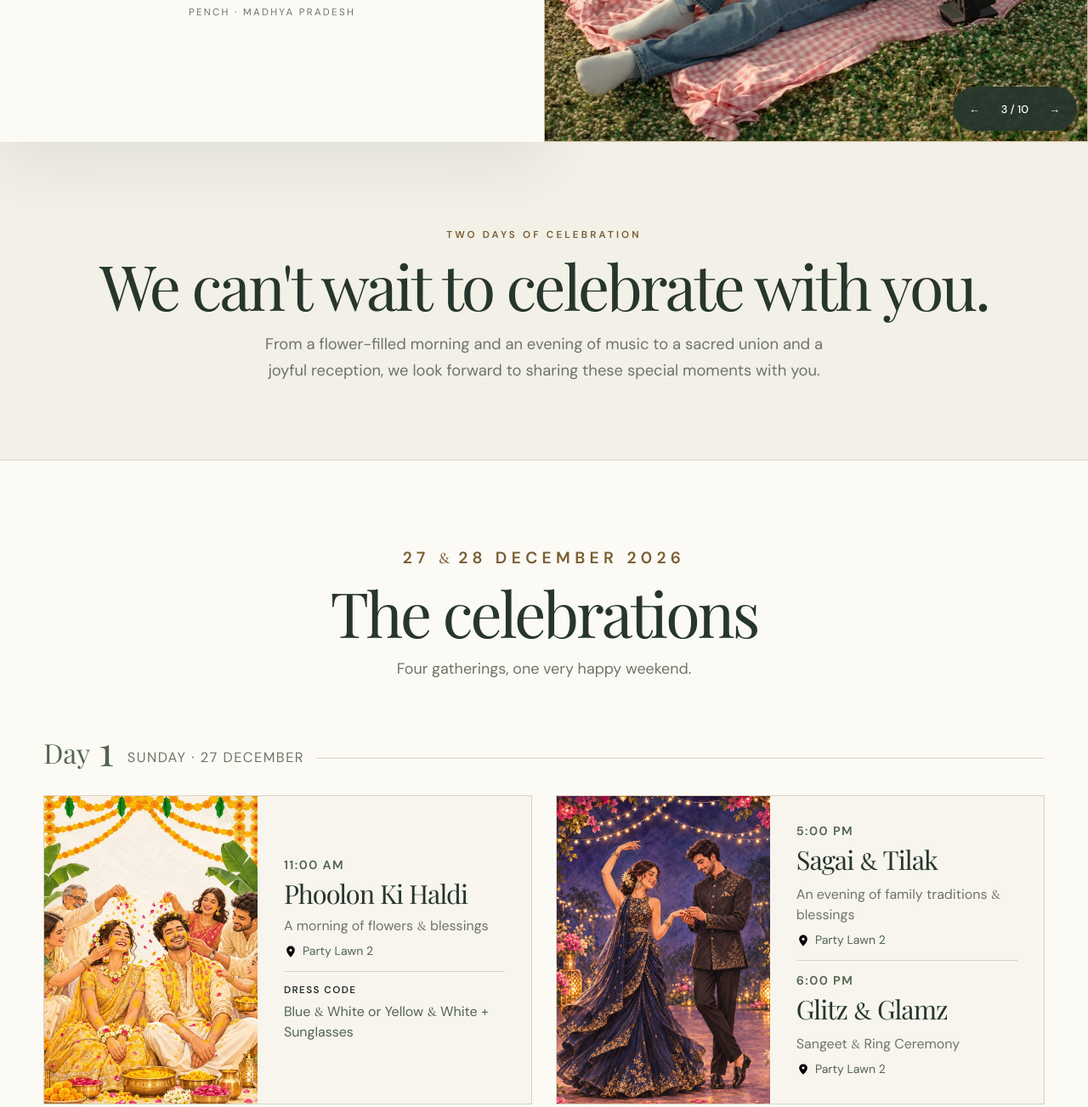
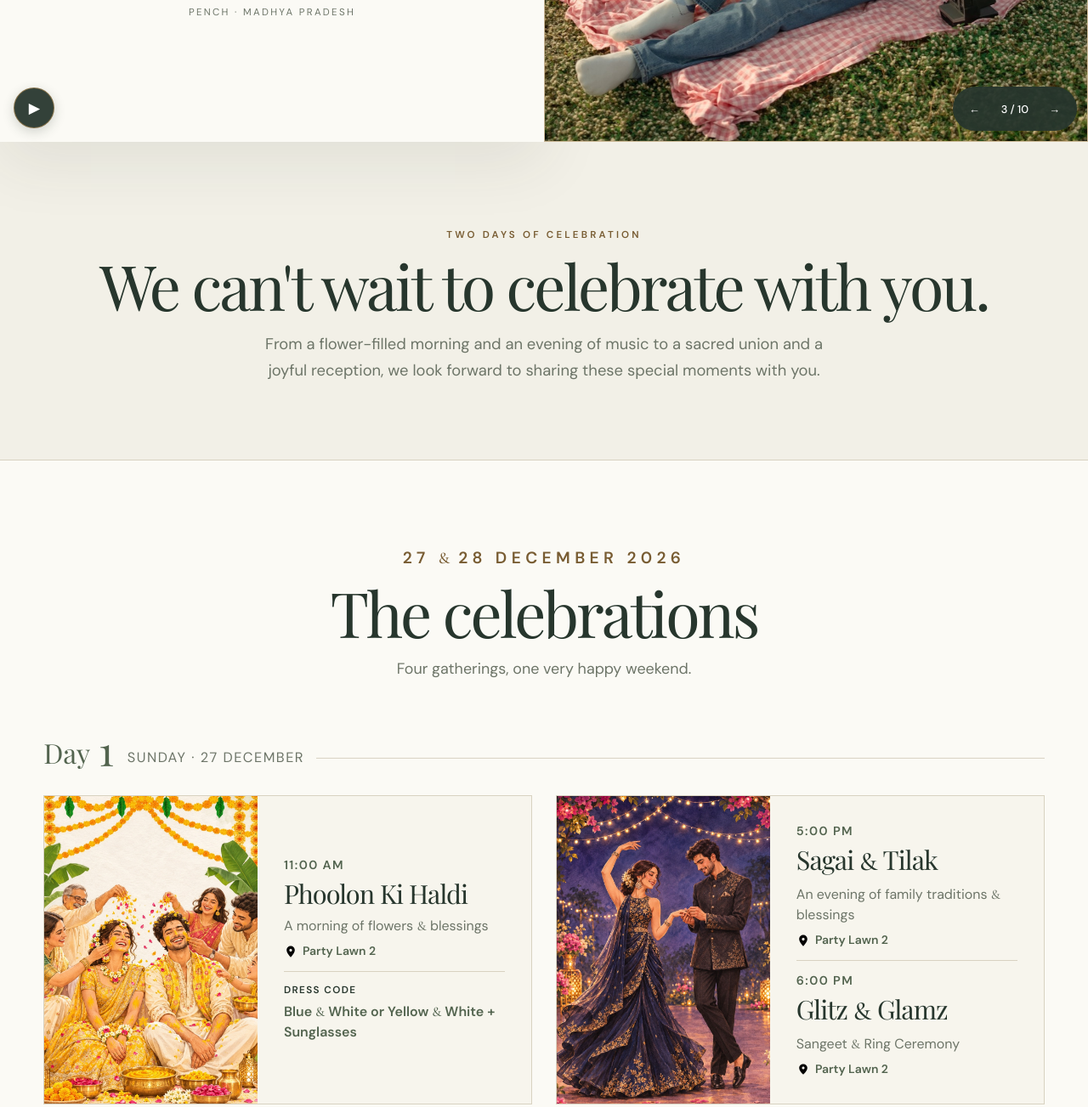
Before and after one commit to Muskan1842/Wedding-invitation, a plain HTML site: page index.html in a window 1280 px wide. Shown: the part 633-1936 px from the top of the page at 85% size. Drawn offline with nearby package versions, Linux system fonts and the light colour scheme; a web font is replaced by a local one.

Commit message:
Add files via upload

```diff
--- a/index.html
+++ b/index.html
@@ -226,6 +226,28 @@
 
       .hero-controls button:active { background: rgba(255, 255, 255, .2); }
 
+      .music-toggle {
+        position: fixed;
+        left: max(1rem, env(safe-area-inset-left));
+        bottom: max(1rem, env(safe-area-inset-bottom));
+        z-index: 20;
+        display: grid;
+        place-items: center;
+        width: 3rem;
+        height: 3rem;
+        border: 1px solid rgba(174, 137, 80, .65);
+        border-radius: 50%;
+        background: rgba(39, 54, 45, .94);
+        box-shadow: 0 4px 14px rgba(39, 54, 45, .2);
+        color: white;
+        font: 600 1rem var(--sans);
+        cursor: pointer;
+      }
+
+      .music-toggle:hover { background: var(--ink); }
+      .music-toggle:focus-visible { outline: 3px solid var(--gold); outline-offset: 3px; }
+      .music-toggle:active { transform: scale(.96); }
+
       .hero-photo-count {
         min-width: 3.3em;
         margin-inline: .25rem;
@@ -406,7 +428,13 @@
         margin: .5rem 0 0;
         color: var(--sage-dark);
         font-size: .875rem;
+        font-weight: 600;
         line-height: 1.4;
+      }
+
+      .event-location a {
+        color: inherit;
+        text-decoration: none;
       }
 
       .event-location-icon {
@@ -427,6 +455,7 @@
         border-top: 1px solid var(--line);
         color: var(--sage-dark);
         font-size: 1rem;
+        font-weight: 600;
         line-height: 1.55;
       }
 
@@ -727,7 +756,7 @@
                 <time class="event-time" datetime="2026-12-27T11:00">11:00 AM</time>
                 <h4>Phoolon Ki Haldi</h4>
                 <p class="event-kind">A morning of flowers <span class="ampersand">&amp;</span> blessings</p>
-                <p class="event-location"><img class="event-location-icon" src="assets/location-dot-solid-full.svg" width="16" height="16" alt=""> Party Lawn 2</p>
+                <p class="event-location"><img class="event-location-icon" src="assets/location-dot-solid-full.svg" width="16" height="16" alt=""> <a href="https://maps.app.goo.gl/bSrEtt69UkpgKm2t7" target="_blank" rel="noopener noreferrer">Party Lawn 2</a></p>
                 <p class="dress-code"><strong>Dress code</strong>Blue <span class="ampersand">&amp;</span> White or Yellow <span class="ampersand">&amp;</span> White + Sunglasses</p>
               </div>
               <div class="event-image">
@@ -740,12 +769,12 @@
                 <time class="event-time" datetime="2026-12-27T17:00">5:00 PM</time>
                 <h4>Sagai <span class="ampersand">&amp;</span> Tilak</h4>
                 <p class="event-kind">An evening of family traditions <span class="ampersand">&amp;</span> blessings</p>
-                <p class="event-location"><img class="event-location-icon" src="assets/location-dot-solid-full.svg" width="16" height="16" alt=""> Party Lawn 2</p>
+                <p class="event-location"><img class="event-location-icon" src="assets/location-dot-solid-full.svg" width="16" height="16" alt=""> <a href="https://maps.app.goo.gl/bSrEtt69UkpgKm2t7" target="_blank" rel="noopener noreferrer">Party Lawn 2</a></p>
                 <hr class="event-divider">
                 <time class="event-time" datetime="2026-12-27T18:00">6:00 PM</time>
                 <h4>Glitz <span class="ampersand">&amp;</span> Glamz</h4>
                 <p class="event-kind">Sangeet <span class="ampersand">&amp;</span> Ring Ceremony</p>
-                <p class="event-location"><img class="event-location-icon" src="assets/location-dot-solid-full.svg" width="16" height="16" alt=""> Party Lawn 2</p>
+                <p class="event-location"><img class="event-location-icon" src="assets/location-dot-solid-full.svg" width="16" height="16" alt=""> <a href="https://maps.app.goo.gl/bSrEtt69UkpgKm2t7" target="_blank" rel="noopener noreferrer">Party Lawn 2</a></p>
               </div>
               <div class="event-image">
                 <img src="assets/glitz-and-glamz.jpg" width="1000" height="1400" loading="lazy" decoding="async" alt="Illustrated couple dancing beneath string lights in navy blue and gold outfits">
@@ -765,7 +794,7 @@
                 <time class="event-time" datetime="2026-12-28T08:00">8:00 AM</time>
                 <h4>Muhurtam</h4>
                 <p class="event-kind">The phere · an auspicious morning of tradition</p>
-                <p class="event-location"><img class="event-location-icon" src="assets/location-dot-solid-full.svg" width="16" height="16" alt=""> Party Lawn 1</p>
+                <p class="event-location"><img class="event-location-icon" src="assets/location-dot-solid-full.svg" width="16" height="16" alt=""> <a href="https://maps.app.goo.gl/bSrEtt69UkpgKm2t7" target="_blank" rel="noopener noreferrer">Party Lawn 1</a></p>
                 <p class="dress-code"><strong>Dress code</strong>Dhoti Kurta <span class="ampersand">&amp;</span> South Indian Saree look</p>
               </div>
               <div class="event-image">
@@ -778,7 +807,7 @@
                 <time class="event-time" datetime="2026-12-28T13:00">1:00 PM</time>
                 <h4>Wedding Reception</h4>
                 <p class="event-kind">An afternoon of celebration <span class="ampersand">&amp;</span> good company</p>
-                <p class="event-location"><img class="event-location-icon" src="assets/location-dot-solid-full.svg" width="16" height="16" alt=""> Party Lawn 1</p>
+                <p class="event-location"><img class="event-location-icon" src="assets/location-dot-solid-full.svg" width="16" height="16" alt=""> <a href="https://maps.app.goo.gl/bSrEtt69UkpgKm2t7" target="_blank" rel="noopener noreferrer">Party Lawn 1</a></p>
               </div>
               <div class="event-image">
                 <img src="assets/reception.jpg" width="1000" height="1400" loading="lazy" decoding="async" alt="An illustrated couple in burgundy wedding attire beneath floral garlands and lanterns">
@@ -803,9 +832,14 @@
 
     <footer>
       <p class="eyebrow">With love</p>
-      <p class="footer-names">Radha Dinesh Gupta<br>Arpit Gupta<br>Shilpi Gupta<br>Pratham</p>
+      <p class="footer-names">Radha Dinesh Gupta<br>Arpit Gupta<br>Shilpi Gupta<br>Pratham Gupta</p>
       <p class="footer-date">27 <span class="ampersand">&amp;</span> 28 December 2026 · Pench</p>
     </footer>
+    <audio id="background-music" src="assets/kumkumala.mp3" autoplay loop preload="auto"></audio>
+    <button class="music-toggle" id="music-toggle" type="button" aria-label="Play background music" aria-pressed="false" title="Play background music">
+      <span aria-hidden="true">▶</span>
+    </button>
     <script src="hero-gallery.js"></script>
+    <script src="music-player.js"></script>
   </body>
 </html>
```
